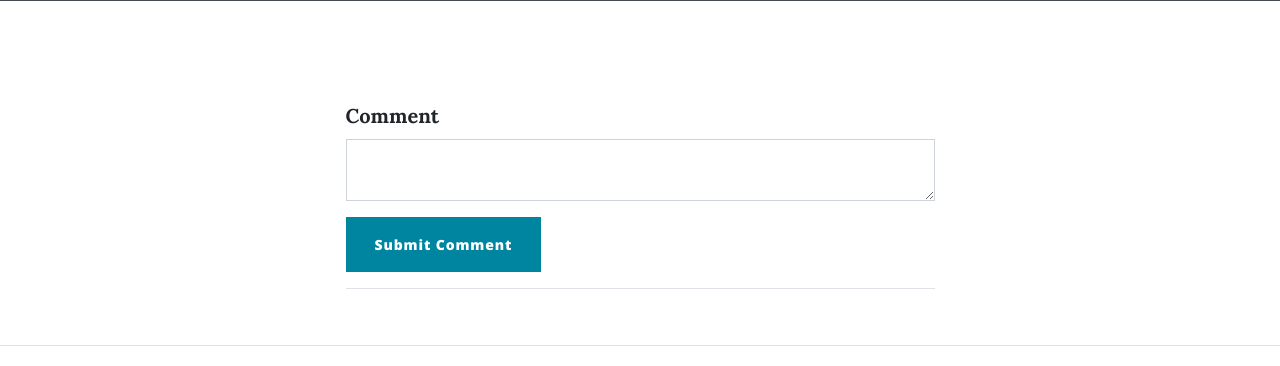
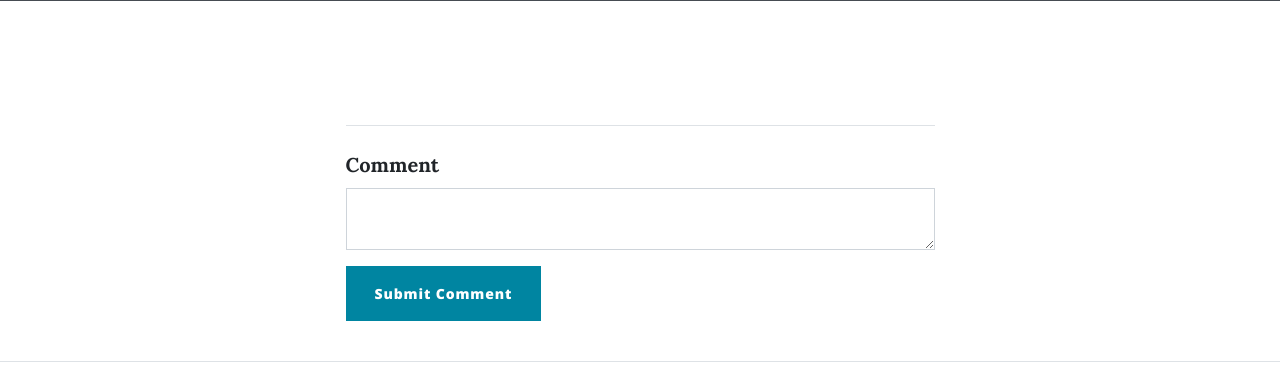
Before and after one commit to ksprihar/Karan-Blog, a Flask app: template templates/post.html in a window 1280 px wide. Shown: the part 453-819 px from the top of the page. Run offline with Flask 3, Linux system fonts and the light colour scheme; the template is opened without the code that fills it: values that come from a table or form of the project are taken from there, others are empty; some libraries are stand-ins or nearby versions.

Commit message:
Fix <hr>s in index.html and post.html files

```diff
--- a/templates/index.html
+++ b/templates/index.html
@@ -42,6 +42,7 @@
 
                 <!-- Pager-->
                 {% if current_user.id == 1 %}
+                    <hr class="my-4" />
                     <div class="d-flex justify-content-end mb-4"><a class="btn btn-primary text-uppercase" href="{{ url_for('new_post') }}">CREATE NEW POST</a></div>
                 {% endif %}
             </div>
--- a/templates/post.html
+++ b/templates/post.html
@@ -30,14 +30,15 @@
                     {% endif %}
                     <!-- TODO: Add a CKEditor for commenting below -->
         <div class="comment">
+            <hr class="my-4" />
             {{ render_form(form, novalidate=True) }}
             {{ ckeditor.load() }}
             {{ ckeditor.config(name="comment") }}
-            <hr>
           <!-- TODO: Show all the comments on a post -->
           <ul class="commentList">
               {% for comment in post.comments %}
             <li>
+                <hr class="my-4" />
               <div class="commenterImage">
                 <img src="{{comment.user.avatar()}}" />
               </div>
@@ -46,7 +47,6 @@
                 <span class="date sub-text">{{ comment.user.name }}</span>
               </div>
             </li>
-              <hr>
               {% endfor %}
           </ul>
         </div>
```
